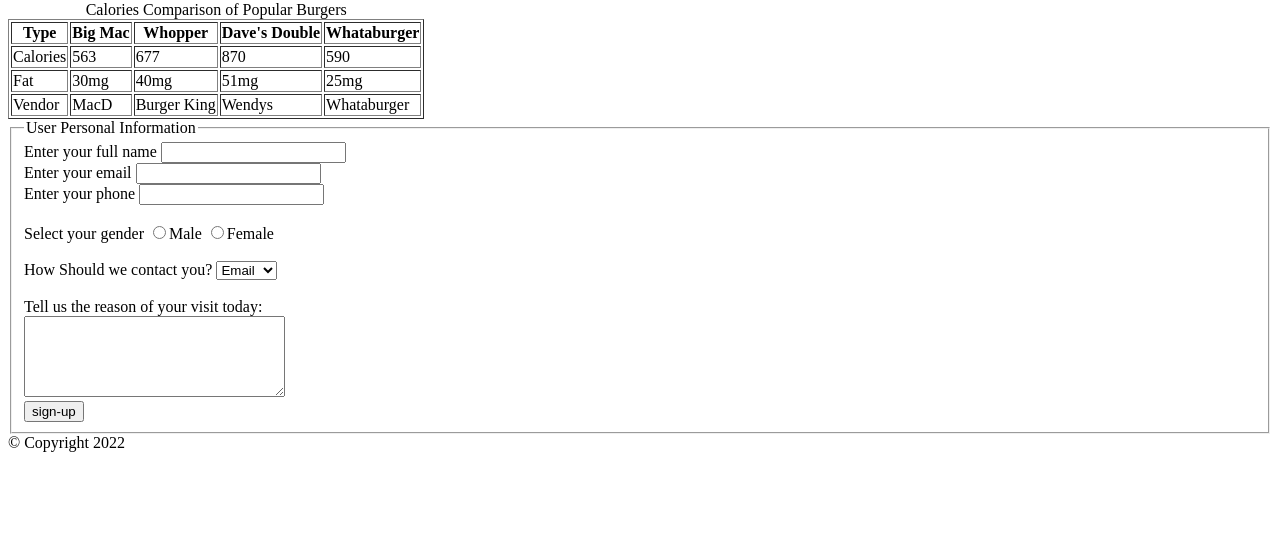
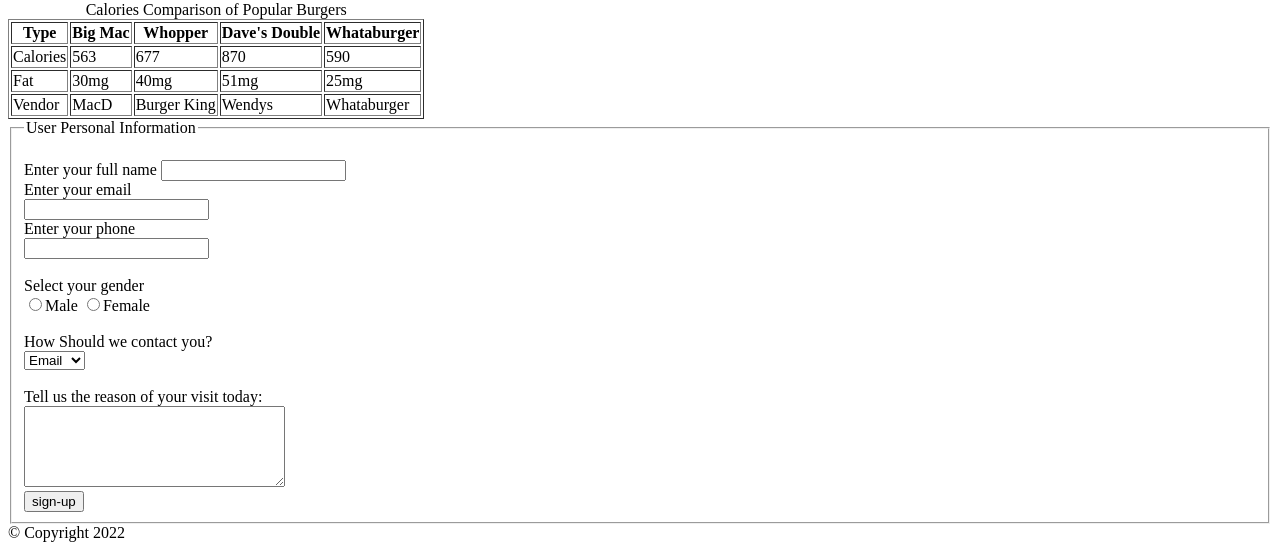
Before and after one commit to MortenJuul/FE-W1-D1-Demo, a plain HTML site: page page3.html in a window 1280 px wide. Shown: the part 606-1156 px from the top of the page. Before the commit the page ends 1066 px from the top, so only its background shows below. Drawn offline with Linux system fonts and the light colour scheme.

Commit message:
Update page3.html

```diff
--- a/page3.html
+++ b/page3.html
@@ -69,19 +69,19 @@
 
             <form action="/signup" method="post">
                 <fieldset>
-                    <legend>User Personal Information</legend>
+                    <legend>User Personal Information</legend><br>
                     <label for="name">Enter your full name</label>
                     <input type="text" name="name" id="name"><br>
-                    <label for="email">Enter your email</label>
+                    <label for="email">Enter your email</label><br>
                     <input type="email" name="email" id="email"><br>
-                    <label for="phone">Enter your phone</label>
+                    <label for="phone">Enter your phone</label><br>
                     <input type="text" name="phone" id="phone"><br>
                     <br>
-                    <label for="gender">Select your gender</label>
+                    <label for="gender">Select your gender</label><br>
                     <input type="radio" name="gender" id="gender" value="male">Male
                     <input type="radio" name="gender" id="gender" value="female">Female
                     <br><br>
-                    <label for="contact">How Should we contact you?</label>
+                    <label for="contact">How Should we contact you?</label><br>
                     <select name="contact" id="contact">
                         <option value="email">Email</option>
                         <option value="phone">Phone</option>
```
